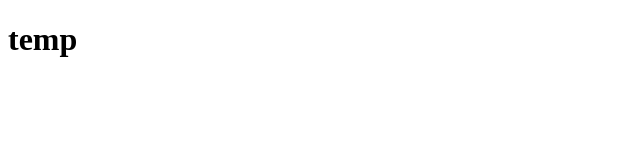
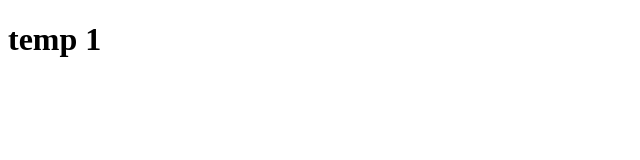
Before and after one commit to tusharsahu0212/GitGitHubChaiCode, a plain HTML site: page temp.html in a window 1280 px wide. Shown: the full height of the page, 0-640 px from the left. Drawn offline with Linux system fonts and the light colour scheme.

Commit message:
update content to temp.html

```diff
--- a/temp.html
+++ b/temp.html
@@ -6,6 +6,6 @@
     <title>Document</title>
 </head>
 <body>
-    <h1>temp</h1>
+    <h1>temp 1</h1>
 </body>
 </html>
```
